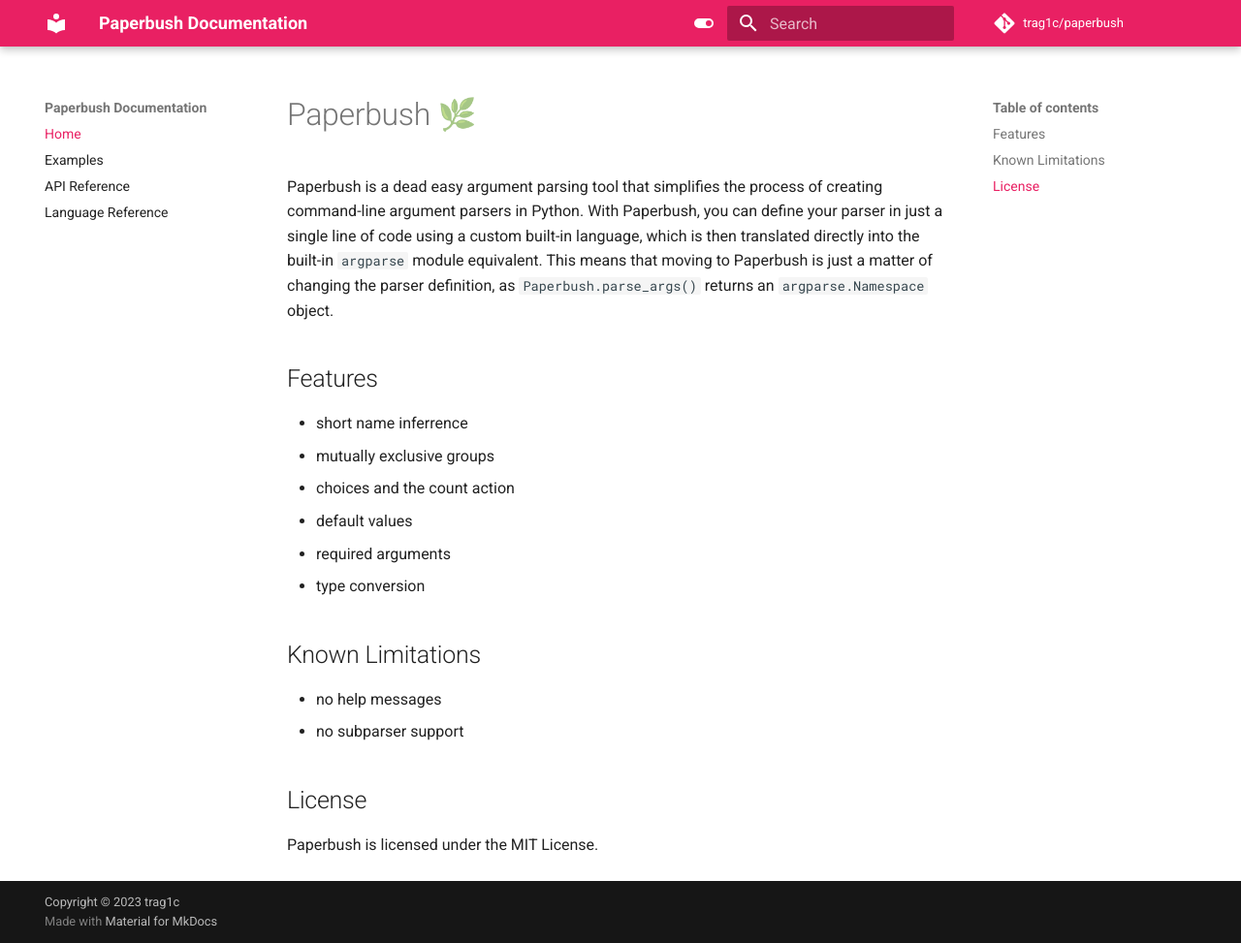
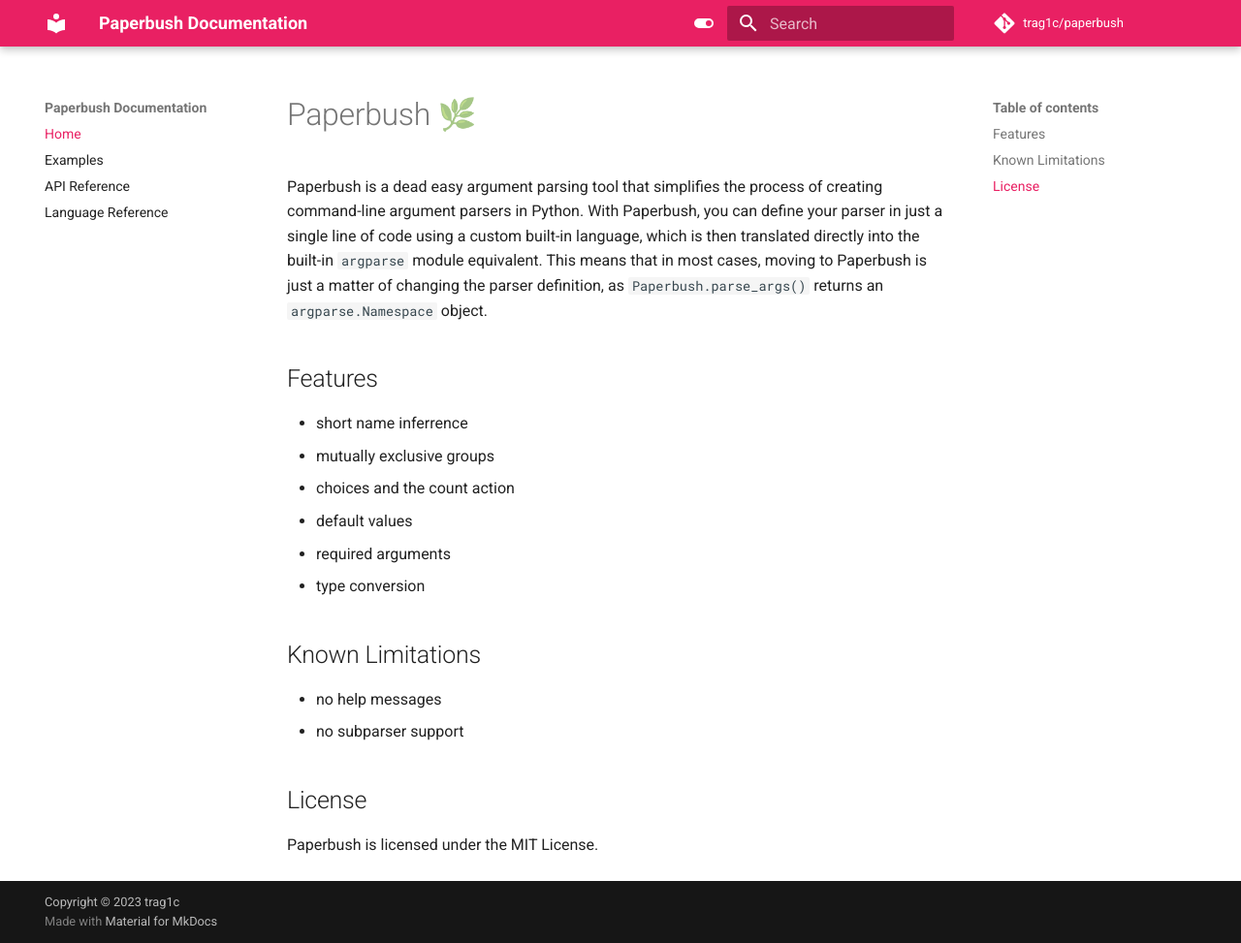
Before and after one commit to trag1c/paperbush, an MkDocs documentation site: the page built from docs/index.md, in a window 1280 px wide and 973 px high. Shown: the whole window at 97% size. Built offline with MkDocs 1.6.1 and Material for MkDocs 9.7.7, drawn with Linux system fonts in a browser that asks for light colours; comment, search, counter and statistics services are not loaded.

Commit message:
Updated intro note

```diff
--- a/docs/index.md
+++ b/docs/index.md
@@ -1,6 +1,6 @@
 # Paperbush 🌿
 
-Paperbush is a dead easy argument parsing tool that simplifies the process of creating command-line argument parsers in Python. With Paperbush, you can define your parser in just a single line of code using a custom built-in language, which is then translated directly into the built-in `argparse` module equivalent. This means that moving to Paperbush is just a matter of changing the parser definition, as `Paperbush.parse_args()` returns an `argparse.Namespace` object.
+Paperbush is a dead easy argument parsing tool that simplifies the process of creating command-line argument parsers in Python. With Paperbush, you can define your parser in just a single line of code using a custom built-in language, which is then translated directly into the built-in `argparse` module equivalent. This means that in most cases, moving to Paperbush is just a matter of changing the parser definition, as `Paperbush.parse_args()` returns an `argparse.Namespace` object.
 
 ## Features
 - short name inferrence
```
Also changed, not shown: README.md (+1 -1 lines).
